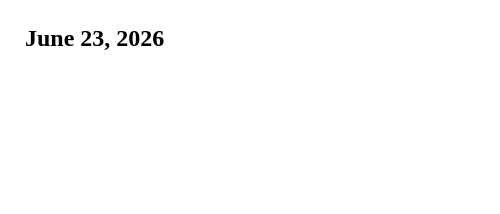
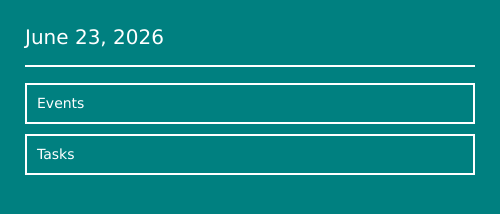
Before and after one commit to JayceFuller/Task_Management_Application, an Electron app: page task-manager-app/task-manager-ui/index.html in a window 500 px wide. Drawn offline with nearby package versions, Linux system fonts and the light colour scheme.

Commit message:
Base page layout started

```diff
--- a/task-manager-app/main.js
+++ b/task-manager-app/main.js
@@ -15,6 +15,8 @@ function createWindow() {
   });
 
   win.loadFile("task-manager-ui/index.html");
+
+//   win.webContents.openDevTools();
 }
 
 app.whenReady().then(createWindow);
--- a/task-manager-app/package.json
+++ b/task-manager-app/package.json
@@ -14,6 +14,7 @@
     "electron": "^42.4.1"
   },
   "dependencies": {
+    "@popperjs/core": "^2.11.8",
     "bootstrap": "^5.3.8"
   }
 }
--- a/task-manager-app/task-manager-ui/index.html
+++ b/task-manager-app/task-manager-ui/index.html
@@ -2,15 +2,31 @@
 <html lang="en">
   <head>
     <meta charset="utf-8" />
+    <meta http-equiv="Content-Security-Policy" content="default-src 'self'; style-src 'self' 'unsafe-inline'; script-src 'self';">
     <title>app name</title>
+    <link rel="stylesheet" href="../node_modules/bootstrap/dist/css/bootstrap.min.css">
     <link rel="stylesheet" href="styles.css" />
-  </head>
+</head>
 
-  <body>
-    <div class="app">
+  <header>
+
+  </header>
+
+  <body class="app">
+    <div>
         <h2 id="calendar"></h2>
     </div>
+    <hr />
 
+    <div class="border-container">
+        <h3>Events</h3>
+    </div>
+
+    <div class="border-container">
+        <h3>Tasks</h3>
+    </div>
+
+    <script src="../node_modules/bootstrap/dist/js/bootstrap.bundle.min.js"></script>
     <script src="script.js"></script>
   </body>
 </html>
--- a/task-manager-app/task-manager-ui/styles.css
+++ b/task-manager-app/task-manager-ui/styles.css
@@ -23,9 +23,38 @@ body {
 /** Styles the general content container of the app */
 .app {
     padding: 25px;
+    background-color: teal;
 }
 
+/** Styles a bordered container */
+.border-container {
+    border-style: solid;
+    border-color: white;
+    border-width: 2px;
+    padding: 10px;
+    margin-top: 10px;
+    margin-bottom: 10px;
+}
+
+/** Styles the horizontal line */
+hr {
+    color: white;
+    opacity: 100%;
+    border-width: 2px;
+}
+
+/** Styles heading 2 */
 h2 {
     margin: 0;
-    font-size: 24px;
+    font-size: 20px;
+    color: white;
+    font-family:'Lucida Sans', 'Lucida Sans Regular', 'Lucida Grande', 'Lucida Sans Unicode', Geneva, Verdana, sans-serif;
 }
+
+/** Styles heading 3 */
+h3 {
+    margin: 0;
+    font-size: 14px;
+    color: white;
+    font-family:'Lucida Sans', 'Lucida Sans Regular', 'Lucida Grande', 'Lucida Sans Unicode', Geneva, Verdana, sans-serif;
+}
```
Also changed, not shown: task-manager-app/task-manager-ui/shared/nav.html (added, +17 -0 lines), 1 other file.
